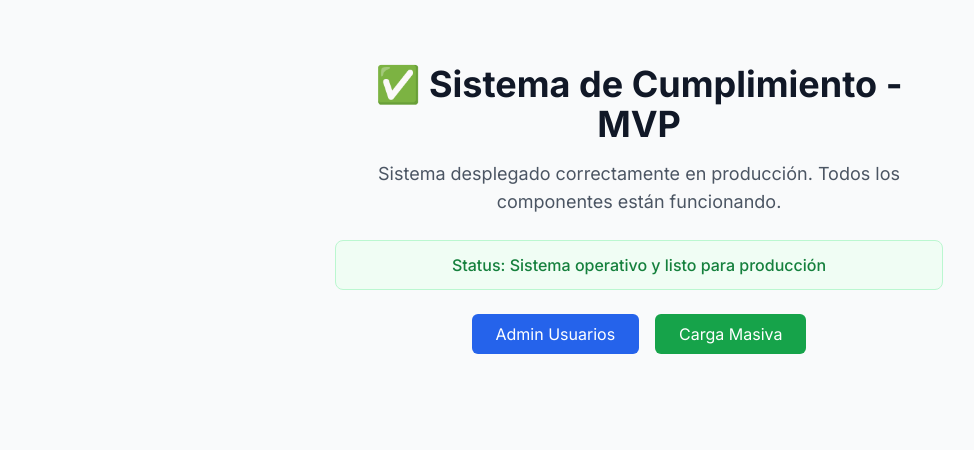
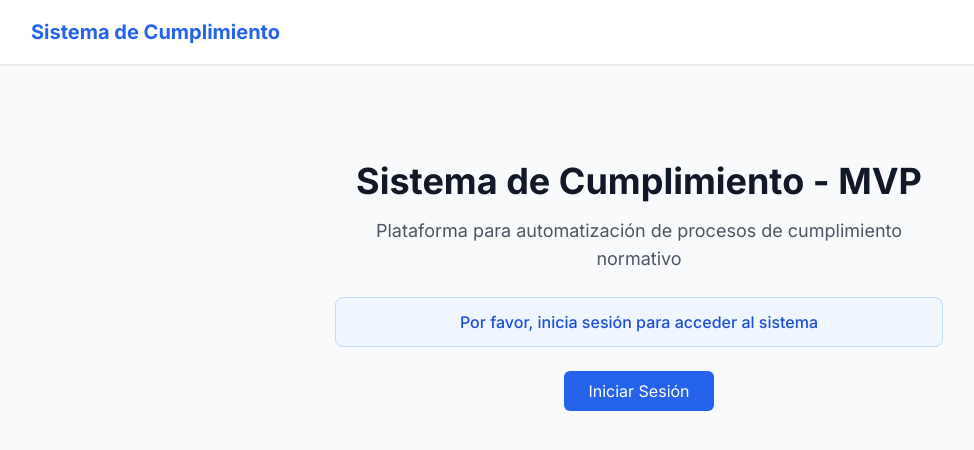
Before and after one commit to IsraelRomeroCastellanos/scmvp, a Next.js app in the folder frontend/: page / in a window 1280 px wide. Shown: the top 450 px of the page, without its empty margins (1-975 px from the left). Built offline with nearby package versions, Linux system fonts and the light colour scheme.

Commit message:
CORRECCIÓN INTEGRAL: Proxy correcto, Navbar incluido, diseño restaurado

```diff
--- a/frontend/next.config.js
+++ b/frontend/next.config.js
@@ -7,12 +7,11 @@ const nextConfig = {
     removeConsole: process.env.NODE_ENV === 'production',
   },
 
-  // ✅ REESCRITURAS DEFINITIVAS - funciona en todos los entornos
   async rewrites() {
-    // ✅ DETERMINAR URL DE BACKEND SEGÚN ENTORNO
+    // ✅ URL CORRECTA: scmvp.onrender.com
     const backendUrl = process.env.NEXT_PUBLIC_BACKEND_URL ||
                       (process.env.NODE_ENV === 'production'
-                         ? 'https://plataforma-cumplimiento-mvp.onrender.com'
+                         ? 'https://scmvp.onrender.com'  // ← CORREGIDO
                          : 'http://localhost:10000');
 
     console.log('🌐 Configurando proxy a:', backendUrl);
@@ -21,32 +20,18 @@ const nextConfig = {
       {
         source: '/api/:path*',
         destination: `${backendUrl}/api/:path*`,
-      },
-      {
-        source: '/cliente/registrar-cliente',
-        destination: '/registrar-cliente',
       }
     ];
   },
 
-  // ✅ CABECERAS CORS PARA TODAS LAS SOLICITUDES
   async headers() {
     return [
-      {
-        source: '/(.*)',
-        headers: [
-          {
-            key: 'X-Content-Type-Options',
-            value: 'nosniff',
-          },
-        ],
-      },
       {
         source: '/api/:path*',
         headers: [
           {
             key: 'Access-Control-Allow-Origin',
-            value: '*',  // ✅ PERMITIR TODOS LOS ORÍGENES PARA LAS API
+            value: '*',
           },
           {
             key: 'Access-Control-Allow-Methods',
--- a/frontend/src/app/layout.tsx
+++ b/frontend/src/app/layout.tsx
@@ -3,6 +3,7 @@ import './globals.css';
 import { ToastContainer } from 'react-toastify';
 import 'react-toastify/dist/ReactToastify.css';
 import { Inter } from 'next/font/google';
+import Navbar from '@/components/Navbar'; // ✅ AÑADIDO
 
 const inter = Inter({ subsets: ['latin'] });
 
@@ -19,9 +20,10 @@ export default function RootLayout({
   return (
     <html lang="es">
       <body className={`${inter.className} min-h-screen bg-gray-50 flex flex-col`}>
-        <div className="flex-grow">
+        <Navbar /> {/* ✅ AÑADIDO */}
+        <main className="flex-grow container mx-auto px-4 py-8">
           {children}
-        </div>
+        </main>
         <ToastContainer
           position="top-right"
           autoClose={5000}
--- a/frontend/src/app/page.tsx
+++ b/frontend/src/app/page.tsx
@@ -1,39 +1,92 @@
+// frontend/src/app/page.tsx
 'use client';
 
-import { useEffect } from 'react';
+import { useEffect, useState } from 'react';
+import { useRouter } from 'next/navigation';
 import Link from 'next/link';
+import { checkAuth } from '@/lib/auth';
 
 export default function Home() {
+  const [loading, setLoading] = useState(true);
+  const [user, setUser] = useState<any>(null);
+  const router = useRouter();
+
   useEffect(() => {
-    console.log('✅ Frontend funcionando correctamente en producción');
-  }, []);
+    const auth = checkAuth();
+
+    if (auth.authenticated && auth.user) {
+      setUser(auth.user);
+
+      // Redirigir automáticamente según rol
+      if (auth.user.rol === 'administrador') {
+        router.push('/admin/usuarios');
+      } else if (auth.user.rol === 'cliente') {
+        router.push('/cliente/clientes');
+      } else if (auth.user.rol === 'consultor') {
+        router.push('/dashboard');
+      }
+    }
+
+    setLoading(false);
+  }, [router]);
+
+  if (loading) {
+    return (
+      <div className="min-h-screen flex items-center justify-center">
+        <div className="animate-spin rounded-full h-12 w-12 border-b-2 border-blue-600"></div>
+      </div>
+    );
+  }
 
   return (
     <div className="container mx-auto px-4 py-8 flex-grow">
       <div className="text-center p-8 max-w-2xl mx-auto">
         <h1 className="text-4xl font-bold text-gray-900 mb-4">
-          ✅ Sistema de Cumplimiento - MVP
+          Sistema de Cumplimiento - MVP
         </h1>
         <p className="text-lg text-gray-600 mb-6">
-          Sistema desplegado correctamente en producción. Todos los componentes están funcionando.
+          Plataforma para automatización de procesos de cumplimiento normativo
         </p>
-        <div className="bg-green-50 border border-green-200 text-green-700 px-4 py-3 rounded-lg mb-6">
-          <p className="font-medium">Status: Sistema operativo y listo para producción</p>
+
+        {!user ? (
+          <>
+            <div className="bg-blue-50 border border-blue-200 text-blue-700 px-4 py-3 rounded-lg mb-6">
+              <p className="font-medium">Por favor, inicia sesión para acceder al sistema</p>
             </div>
             <div className="space-x-4">
+              <Link
+                href="/login"
+                className="bg-blue-600 text-white px-6 py-2 rounded-md hover:bg-blue-700 transition-colors inline-block"
+              >
+                Iniciar Sesión
+              </Link>
+            </div>
+          </>
+        ) : (
+          <>
+            <div className="bg-green-50 border border-green-200 text-green-700 px-4 py-3 rounded-lg mb-6">
+              <p className="font-medium">
+                Bienvenido, {user.nombre_completo} ({user.rol})
+              </p>
+            </div>
+            <div className="space-x-4">
+              {user.rol === 'administrador' && (
                 <Link
                   href="/admin/usuarios"
                   className="bg-blue-600 text-white px-6 py-2 rounded-md hover:bg-blue-700 transition-colors inline-block"
                 >
-            Admin Usuarios
+                  Administrar Usuarios
                 </Link>
+              )}
               <Link
-            href="/cliente/carga-masiva"
+                href="/dashboard"
                 className="bg-green-600 text-white px-6 py-2 rounded-md hover:bg-green-700 transition-colors inline-block"
               >
-            Carga Masiva
+                Ir al Dashboard
               </Link>
             </div>
+          </>
+        )}
       </div>
     </div>
   );
```
Lines whose indentation alone changed are shown as unchanged.
